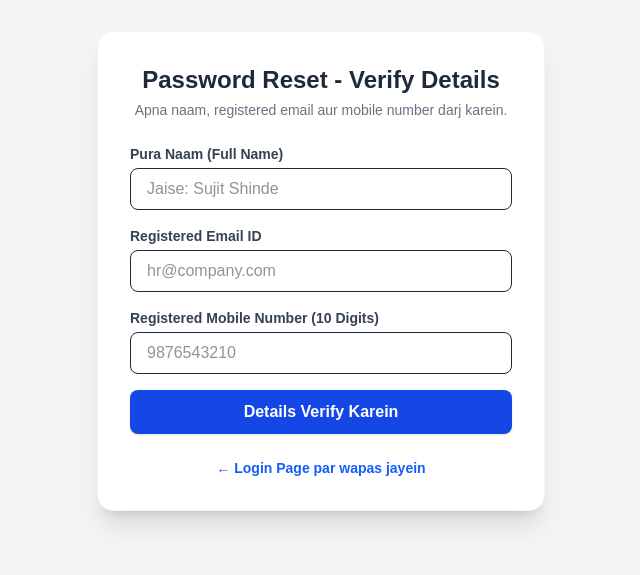
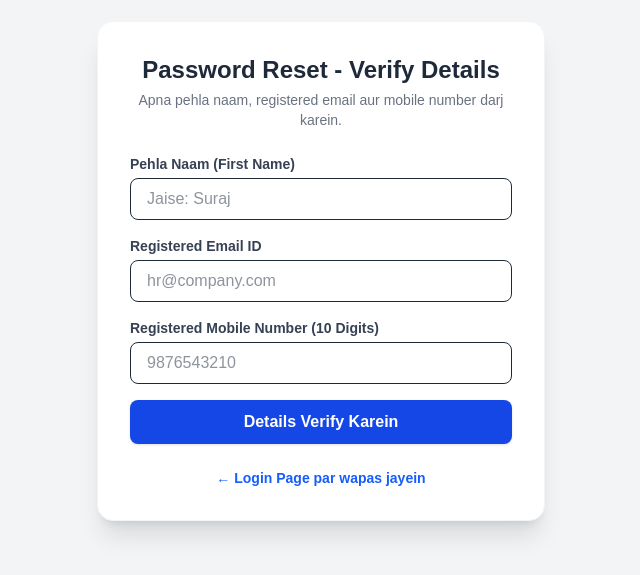
Before and after one commit to Hirehere/HireHere, a Next.js app: page /employer/forgot-password in a window 1280 px wide. Shown: the part 129-704 px from the top of the page, without its empty margins (319-959 px from the left). Built offline with nearby package versions, Linux system fonts and the light colour scheme; no server answers.

Commit message:
Update forgot password to use first name and fix email lookup

```diff
--- a/app/employer/forgot-password/page.tsx
+++ b/app/employer/forgot-password/page.tsx
@@ -6,9 +6,9 @@ import { useRouter } from 'next/navigation';
 import Link from 'next/link';
 
 export default function ForgotPassword() {
-  const [step, setStep] = useState(1); // Step 1: Verify details, Step 2: Update password
+  const [step, setStep] = useState(1); // 1: Verify details, 2: Reset password
   const [email, setEmail] = useState('');
-  const [fullName, setFullName] = useState('');
+  const [firstName, setFirstName] = useState('');
   const [phone, setPhone] = useState('');
   const [newPassword, setNewPassword] = useState('');
   const [confirmPassword, setConfirmPassword] = useState('');
@@ -18,7 +18,6 @@ export default function ForgotPassword() {
   const [loading, setLoading] = useState(false);
   const router = useRouter();
 
-  // 1. Verify Name, Email & Phone against 'employers' table
   const handleVerifyDetails = async (e: React.FormEvent) => {
     e.preventDefault();
     setErrorMsg('');
@@ -26,9 +25,10 @@ export default function ForgotPassword() {
 
     const cleanEmail = email.trim().toLowerCase();
     const cleanPhone = phone.trim().replace(/\D/g, '');
-    const cleanName = fullName.trim();
+    const cleanFirstName = firstName.trim().toLowerCase();
 
     try {
+      // Fetching employer row by email
       const { data: employer, error } = await supabase
         .from('employers')
         .select('*')
@@ -41,16 +41,18 @@ export default function ForgotPassword() {
         return;
       }
 
-      const dbName = String(employer.full_name || employer.name || '').trim().toLowerCase();
+      // Extracting name from database (checking full_name, name, or first name)
+      const dbFullName = String(employer.full_name || employer.name || '').trim();
+      const dbFirstWord = dbFullName.split(' ')[0].toLowerCase();
       const dbPhone = String(employer.phone || '').trim().replace(/\D/g, '');
 
-      if (dbName !== cleanName.toLowerCase() || dbPhone !== cleanPhone) {
-        setErrorMsg('Darj kiya gaya naam ya mobile number is email ID se match nahi kar raha hai.');
+      // Check if first name matches the beginning of the stored name
+      if (dbFirstWord !== cleanFirstName || dbPhone !== cleanPhone) {
+        setErrorMsg('Darj kiya gaya pehla naam ya mobile number is email ID se match nahi kar raha hai.');
         setLoading(false);
         return;
       }
 
-      // Details matched successfully, move to password update step
       setStep(2);
       setSuccessMsg('Pahchan safaltapoorvak verify ho gayi hai! Ab naya password set karein.');
     } catch (err: any) {
@@ -60,7 +62,6 @@ export default function ForgotPassword() {
     }
   };
 
-  // 2. Update Password directly using Supabase Auth
   const handleUpdatePassword = async (e: React.FormEvent) => {
     e.preventDefault();
     setErrorMsg('');
@@ -79,8 +80,6 @@ export default function ForgotPassword() {
     setLoading(true);
 
     try {
-      // Note: To update user password directly, we can use supabase auth updateUser
-      // or custom backend action if needed. Let's update password for the current auth user context.
       const { error } = await supabase.auth.updateUser({
         password: newPassword,
       });
@@ -109,7 +108,7 @@ export default function ForgotPassword() {
           </h1>
           <p className="text-gray-500 text-sm mt-1">
             {step === 1
-              ? 'Apna naam, registered email aur mobile number darj karein.'
+              ? 'Apna pehla naam, registered email aur mobile number darj karein.'
               : 'Apne khate ke liye naya password darj karein.'}
           </p>
         </div>
@@ -130,14 +129,14 @@ export default function ForgotPassword() {
           <form onSubmit={handleVerifyDetails} className="space-y-4">
             <div>
               <label className="block text-sm font-semibold text-gray-700 mb-1">
-                Pura Naam (Full Name)
+                Pehla Naam (First Name)
               </label>
               <input
                 type="text"
                 required
-                value={fullName}
-                onChange={(e) => setFullName(e.target.value)}
-                placeholder="Jaise: Sujit Shinde"
+                value={firstName}
+                onChange={(e) => setFirstName(e.target.value)}
+                placeholder="Jaise: Suraj"
                 className="w-full px-4 py-2 border rounded-lg focus:ring-2 focus:ring-blue-500 outline-none text-gray-800"
               />
             </div>
```
